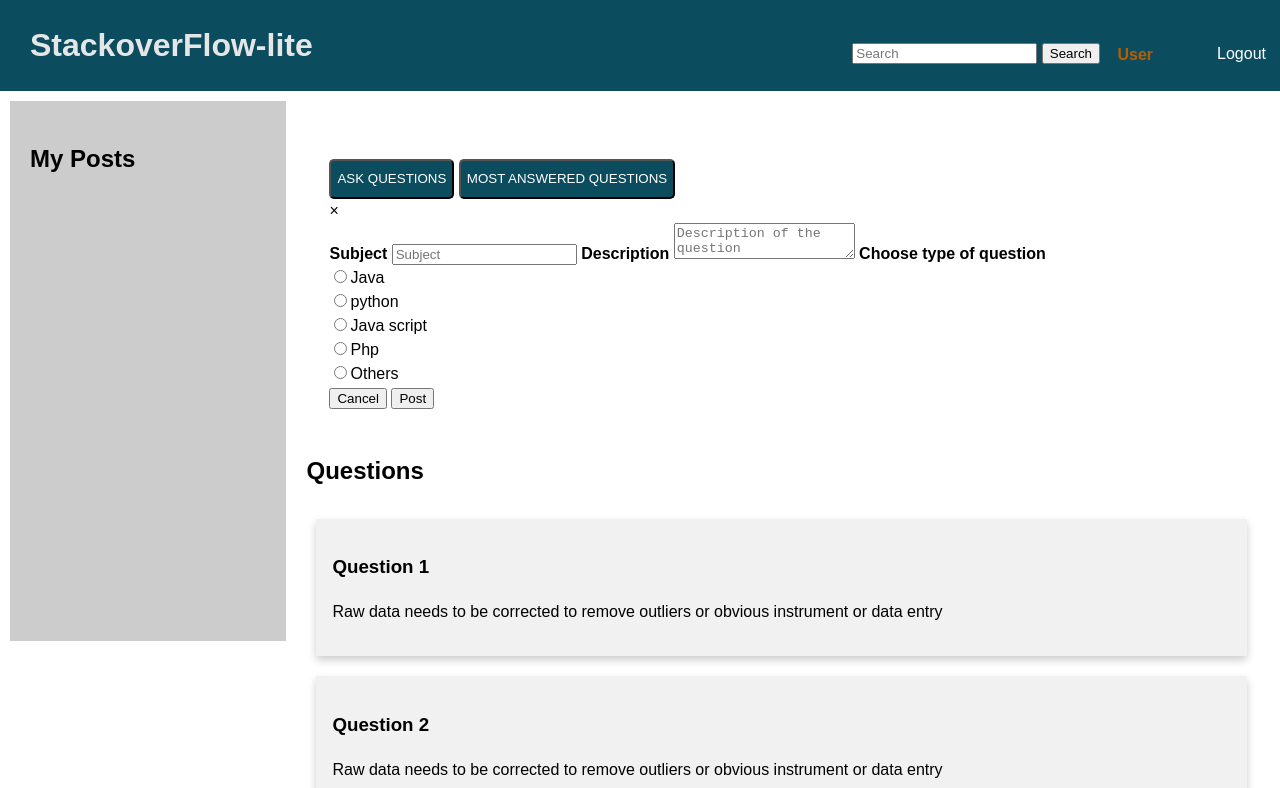
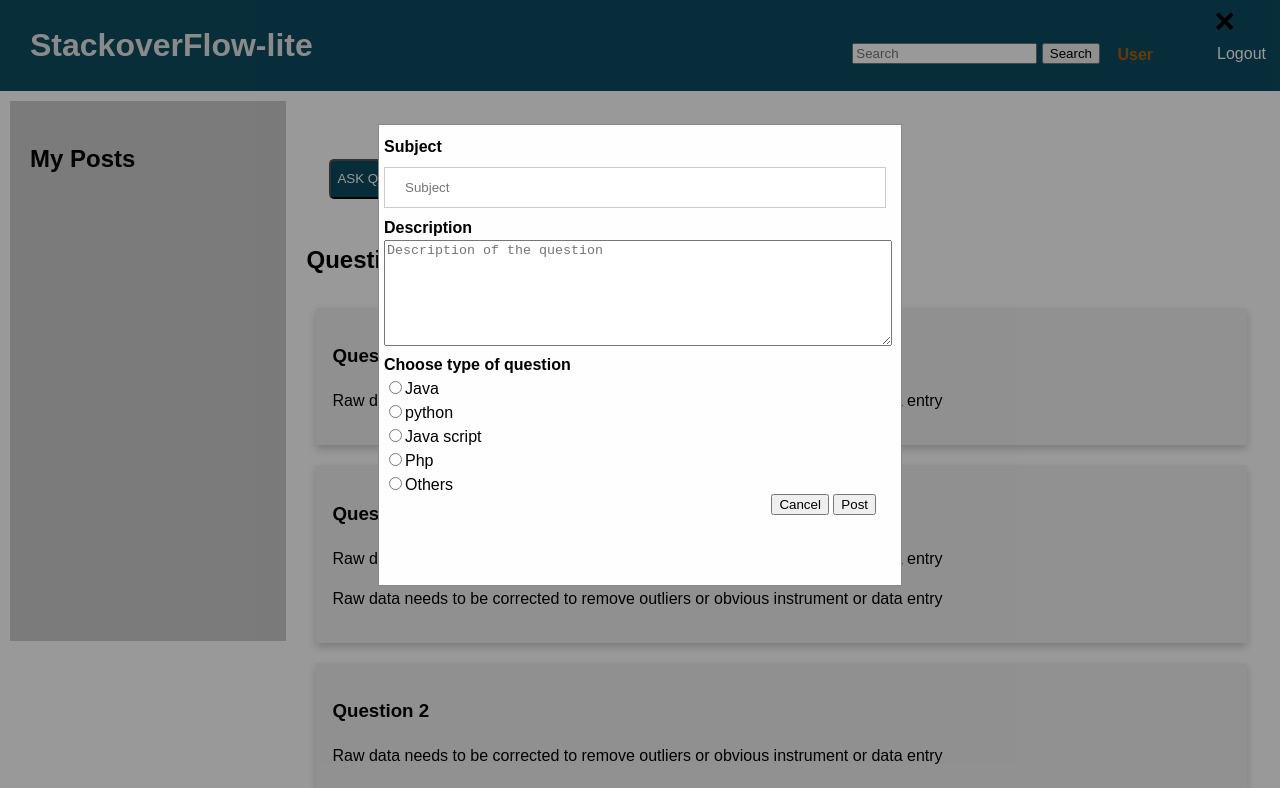
Before and after one commit to mulondo/StackOverFlow-lite, a plain HTML site: page UI/User_account.html in a window 1280 px wide. Both pictures are taken after a click on the button "ASK QUESTIONS". Shown: the top 788 px of the page. Drawn offline with Linux system fonts and the light colour scheme.

Commit message:
add style for ask modal

```diff
--- a/UI/css/stackoverflow.css
+++ b/UI/css/stackoverflow.css
@@ -102,7 +102,8 @@ aside {
     background-color: #f1f1f1;
   }
 
-  .row {
+
+.row{
     margin: 0;
     float: left;
     height: auto;
@@ -122,7 +123,6 @@ aside {
     border-radius: 5px;
     text-transform: uppercase;
     margin-top:25px
-
 }
 
 .most_answeredbutton{
@@ -141,6 +141,94 @@ aside {
     margin-right:50px
 }
 
+ #subject{
+    width: 98%;
+    padding: 12px 20px;
+    margin: 8px 0;
+    display: inline-block;
+    border: 1px solid #ccc;
+    box-sizing: border-box;
+}
+
+span{
+    float: right;
+    padding: 30px 20px;
+    margin-top: -35px;
+}
+
+textarea{
+    width: 98%;
+    height: 100px
+}
+
+/* The Modal (background) */
+.modal {
+    display: none; /* Hidden by default */
+    position: fixed; /* Stay in place */
+    z-index: 1; /* Sit on top */
+    left: 0;
+    top: 0;
+    width: 100%; /* Full width */
+    height: 100%; /* Full height */
+    overflow: auto; /* Enable scroll if needed */
+    background-color: rgb(0,0,0); /* Fallback color */
+    background-color: rgba(0,0,0,0.4); /* Black w/ opacity */
+    padding-top: 60px;
+}
+
+/* Modal Content/Box */
+.modal-content {
+    background-color: #fefefe;
+    margin: 5% auto 15% auto; /* 5% from the top, 15% from the bottom and centered */
+    border: 1px solid #888;
+    width: 40%; /* Could be more or less, depending on screen size */
+    height: 450px;
+    padding:10px 5px 0 5px;
+}
+
+/* The Close Button (x) */
+.close {
+    position: absolute;
+    right: 25px;
+    top: 0;
+    color: #000;
+    font-size: 35px;
+    font-weight: bold;
+}
+
+.close:hover,
+.close:focus {
+    color: red;
+    cursor: pointer;
+}
+
+/* Add Zoom Animation */
+.animate {
+    -webkit-animation: animatezoom 0.6s;
+    animation: animatezoom 0.6s
+}
+
+@-webkit-keyframes animatezoom {
+    from {-webkit-transform: scale(0)}
+    to {-webkit-transform: scale(1)}
+}
+
+@keyframes animatezoom {
+    from {transform: scale(0)}
+    to {transform: scale(1)}
+}
+
+/* Change styles for span and cancel button on extra small screens */
+@media screen and (max-width: 300px) {
+    span.psw {
+       display: block;
+       float: none;
+    }
+    .cancelbtn {
+       width: 100%;
+    }
+}
+
   @media screen and (max-width: 600px) {
     .column {
       width: 100%;
```
